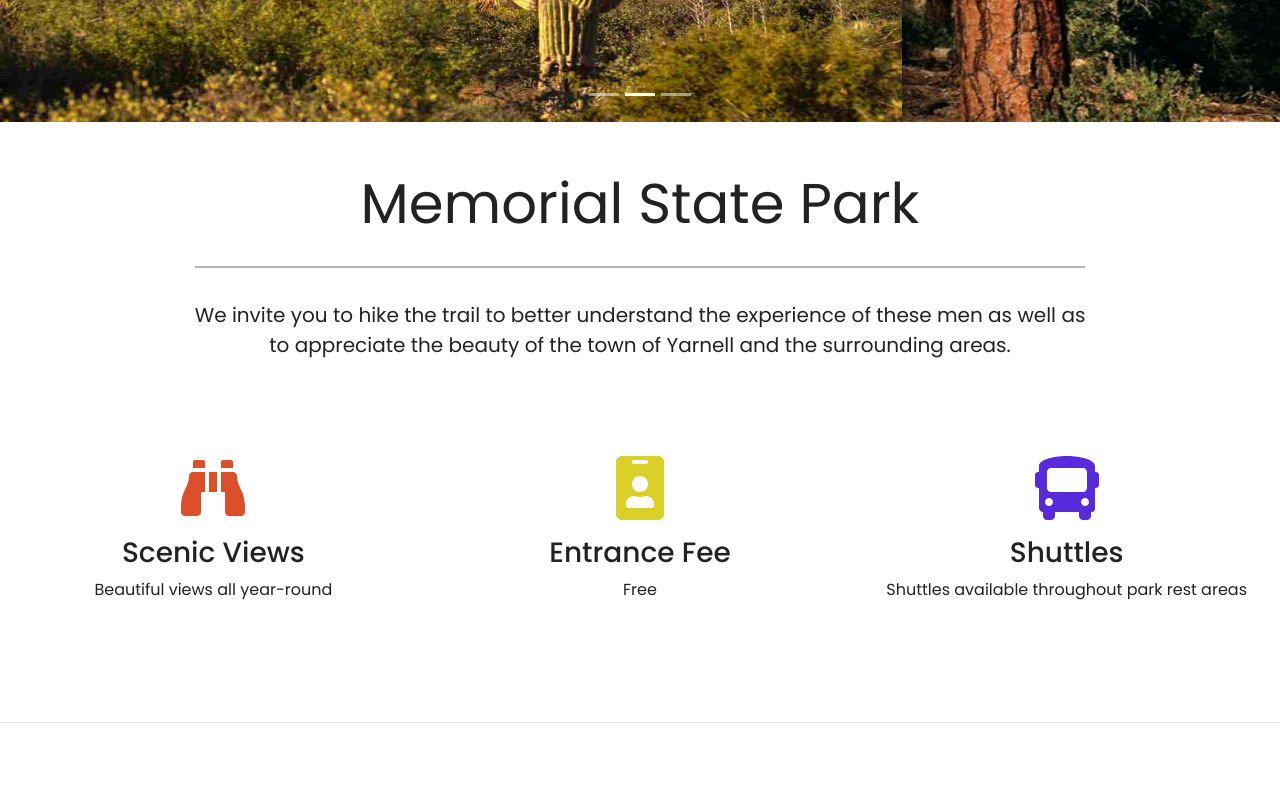
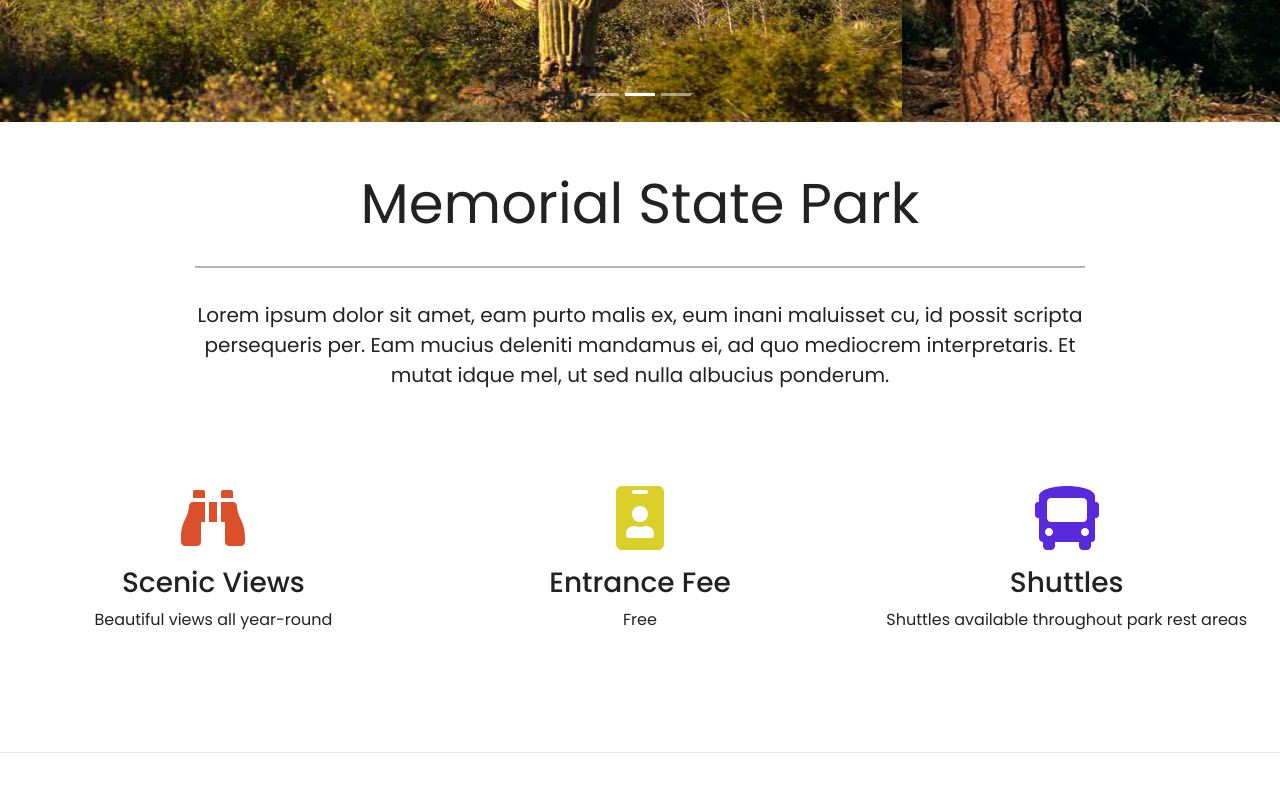
Before and after one commit to Kazandra/GranitePark, a plain HTML site: page index.html in a window 1280 px wide. Shown: the part 644-1436 px from the top of the page. Drawn offline with nearby package versions, Linux system fonts and the light colour scheme.

Commit message:
Update index.html

```diff
--- a/index.html
+++ b/index.html
@@ -75,9 +75,10 @@ Welcome Section
 		</div>
 		<hr>
 		<div class="col-12">
-			<p class="lead">We invite you to hike the
-			 trail to better understand the experience of these men as well as to appreciate
-			 the beauty of the town of Yarnell and the surrounding areas.</p>
+			<p class="lead">Lorem ipsum dolor sit amet, eam purto malis ex, eum
+				inani maluisset cu, id possit scripta persequeris per. Eam mucius
+				deleniti mandamus ei, ad quo mediocrem interpretaris. Et mutat idque
+				mel, ut sed nulla albucius ponderum.</p>
 		</div>
 	</div>
 </div>
```
